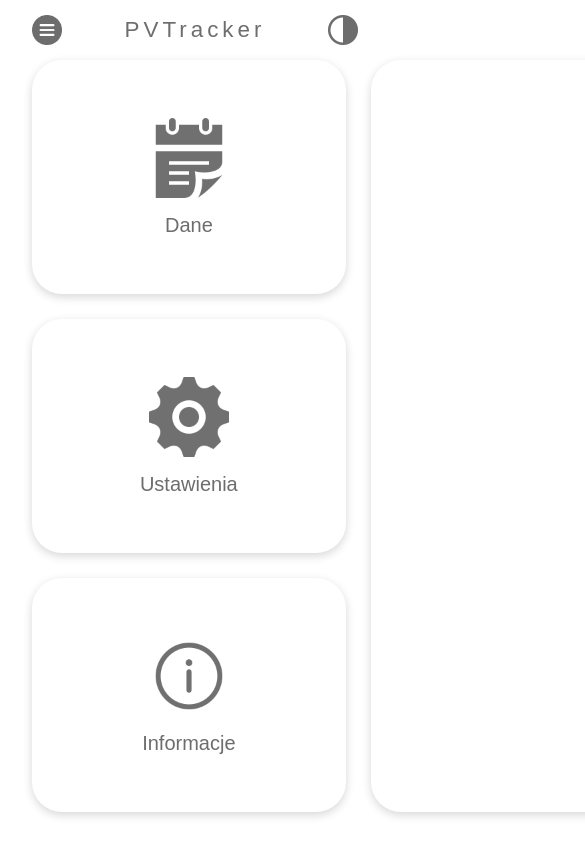
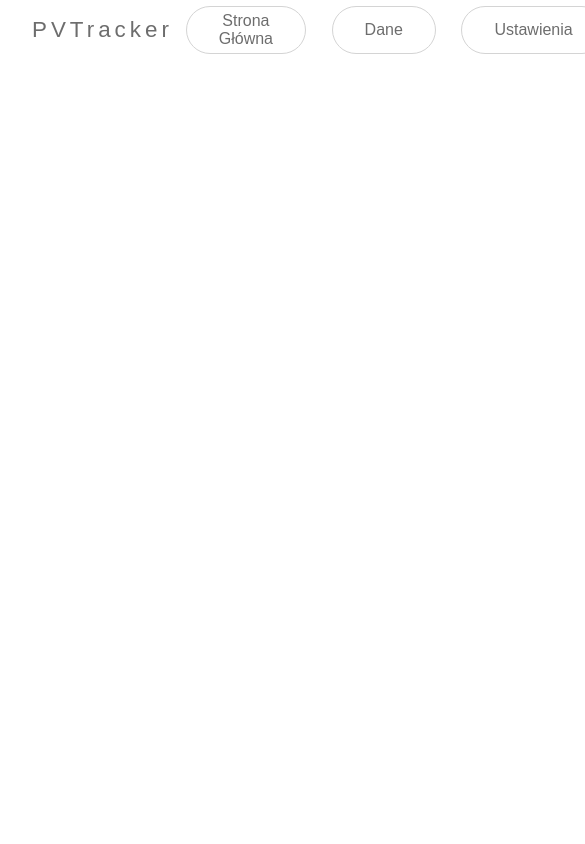
Before and after one commit to maxmarsz1/PV-Tracker-Frontend-V2, a React (Create React App) app: page /menu/1 in a window 390 px wide. Shown: the top 844 px of the page, 585 px wide, since content can reach past the window. Built offline with nearby package versions, Linux system fonts and the light colour scheme.

Commit message:
Changed hamburger menu to nav links

```diff
--- a/src/App.jsx
+++ b/src/App.jsx
@@ -10,7 +10,9 @@ import { DimmedContainer } from "./components/styles/Dimmed.styled";
 import Navbar from "./components/Navbar";
 import Sidebar from "./components/Sidebar";
 import Home from "./Home";
-import MainMenu from "./MainMenu";
+import Data from "./Data";
+import Settings from "./Settings";
+import Info from "./Info";
 import { LightTheme, DarkTheme } from "./components/themes/Theme";
 
 
@@ -45,10 +47,9 @@ function App() {
           }
           <Routes>
             <Route path="/" element={<Home darkTheme={darkTheme}/>} />
-            <Route path="/menu/">
-              <Route path="" element={<MainMenu darkTheme={darkTheme}/>}/>
-              <Route path=":page" element={<MainMenu darkTheme={darkTheme}/>}/>
-            </Route>
+            <Route path="/data" element={<Data darkTheme={darkTheme}/>} />
+            <Route path="/settings" element={<Settings darkTheme={darkTheme}/>} />
+            <Route path="/info" element={<Info darkTheme={darkTheme}/>} />
           </Routes>
         </Router>
       </Container>
--- /dev/null
+++ b/src/Data.jsx
@@ -0,0 +1,15 @@
+import { DataContainer, DataItemHuge, HomeContainer } from './components/styles/Layout.styled'
+
+const Data = () => {
+  return (
+    <HomeContainer>
+      <DataContainer>
+        <DataItemHuge>
+          Data
+        </DataItemHuge>
+      </DataContainer>
+    </HomeContainer>
+  )
+}
+
+export default Data
--- /dev/null
+++ b/src/Info.jsx
@@ -0,0 +1,15 @@
+import { DataContainer, DataItemHuge, HomeContainer } from './components/styles/Layout.styled';
+
+const Info = () => {
+  return (
+    <HomeContainer>
+      <DataContainer>
+        <DataItemHuge>
+          Info
+        </DataItemHuge>
+      </DataContainer>
+    </HomeContainer>
+  )
+}
+
+export default Info
--- a/src/MainMenu.jsx
+++ /dev/null
@@ -1,47 +0,0 @@
-import { useNavigate, useParams } from "react-router-dom";
-import { DataContainer, DataItemBig, HomeContainer, MenuButton } from "./components/styles/Layout.styled";
-import GearLight from './components/assets/icons/gear_light.png';
-import GearDark from './components/assets/icons/gear_dark.png';
-import NoteLight from './components/assets/icons/note_light.png';
-import NoteDark from './components/assets/icons/note_dark.png';
-import InfoLight from './components/assets/icons/info_light.png';
-import InfoDark from './components/assets/icons/info_dark.png';
-import Settings from "./components/Settings";
-import Data from "./components/Data";
-import Info from "./components/Info";
-
-const MainMenu = ({darkTheme}) => {
-    const pages = {
-        'settings': <Settings/>,
-        'data': <Data/>,
-        'info': <Info/>
-    }
-    let {page} = useParams();
-    let navigate = useNavigate();
-
-  return (
-    <HomeContainer>
-        <DataContainer>
-            <MenuButton onClick={() => navigate('/menu/data')}>
-                <img src={darkTheme ? NoteDark : NoteLight} alt="note"/>
-                <span className="menu-title">Dane</span>
-            </MenuButton>
-            <MenuButton onClick={() => navigate('/menu/settings')}>
-                <img src={darkTheme ? GearDark : GearLight} alt="gear"/>
-                <span className="menu-title">Ustawienia</span>
-            </MenuButton>
-            <MenuButton onClick={() => navigate('/menu/info')}>
-                <img src={darkTheme ? InfoDark : InfoLight} alt="info"/>
-                <span className="menu-title">Informacje</span>
-            </MenuButton>
-            <DataItemBig>
-                {
-                 pages[page] ? pages[page] : <Data />
-                }
-            </DataItemBig>
-        </DataContainer>
-    </HomeContainer>
-  )
-}
-
-export default MainMenu
--- /dev/null
+++ b/src/Settings.jsx
@@ -0,0 +1,15 @@
+import { DataContainer, DataItemHuge, HomeContainer } from './components/styles/Layout.styled';
+
+const Settings = () => {
+  return (
+    <HomeContainer>
+      <DataContainer>
+        <DataItemHuge>
+          Settings
+        </DataItemHuge>
+      </DataContainer>
+    </HomeContainer>
+  )
+}
+
+export default Settings
--- a/src/components/Data.jsx
+++ /dev/null
@@ -1,9 +0,0 @@
-import React from 'react'
-
-const Data = () => {
-  return (
-    <div>Data</div>
-  )
-}
-
-export default Data
--- a/src/components/Info.jsx
+++ /dev/null
@@ -1,9 +0,0 @@
-import React from 'react'
-
-const Info = () => {
-  return (
-    <div>Info</div>
-  )
-}
-
-export default Info
--- a/src/components/Navbar.jsx
+++ b/src/components/Navbar.jsx
@@ -10,9 +10,17 @@ const Navbar = ({darkTheme, toggleTheme, toggleSidebar}) => {
   let navigate = useNavigate();
   return (
     <NavbarContainer>
-        <img src={darkTheme ? BurgerDark : BurgerLight} onClick={toggleSidebar} alt="burger" />
-        <span onClick={() => navigate('/')}>PVTracker</span>
-        <img src={darkTheme ? SwitchDark : SwitchLight} onClick={toggleTheme} alt="switch" />
+        <img className="burger-menu" src={darkTheme ? BurgerDark : BurgerLight} onClick={toggleSidebar} alt="burger" />
+        <span className="logo" onClick={() => navigate('/')}>PVTracker</span>
+        <span className="links">
+          <ul>
+            <li onClick={() => navigate('/')}>Strona Główna</li>
+            <li onClick={() => navigate('/data')}>Dane</li>
+            <li onClick={() => navigate('/settings')}>Ustawienia</li>
+            <li onClick={() => navigate('/info')}>Info</li>
+          </ul>
+          <img src={darkTheme ? SwitchDark : SwitchLight} onClick={toggleTheme} alt="switch" />
+        </span>
     </NavbarContainer>
   )
 }
--- a/src/components/Settings.jsx
+++ /dev/null
@@ -1,9 +0,0 @@
-import React from 'react'
-
-const Settings = () => {
-  return (
-    <div>Settings</div>
-  )
-}
-
-export default Settings
--- a/src/components/styles/Layout.styled.jsx
+++ b/src/components/styles/Layout.styled.jsx
@@ -120,3 +120,8 @@ export const DataItemBig = styled(DataItem)`
     grid-column: 2 / span 3;
     grid-row: 1 / span 3;
 `
+
+export const DataItemHuge = styled(DataItem)`
+    grid-column: 1 / span 4;
+    grid-row: 1 / span 3;
+`
--- a/src/components/styles/Navbar.styled.jsx
+++ b/src/components/styles/Navbar.styled.jsx
@@ -14,7 +14,39 @@ export const NavbarContainer = styled.div`
         cursor: pointer;
     }
 
-    span {
+    .burger-menu{
+        display: none;
+    }
+
+    .links{
+        display: flex;
+
+    }
+
+    .links ul{
+        list-style: none;
+        display: flex;
+    }
+
+    .links ul li{
+        margin: 0 .8rem;
+        padding: .3rem 2rem;
+        text-align: center;
+        border-radius: 50px;
+        transition: .3s background ease;
+        cursor: pointer;
+        color: ${({theme}) => theme.colors.text};
+        display: flex;
+        justify-content: center;
+        align-items: center;
+        border: 1px solid ${({theme}) => theme.colors.hover};
+    }
+
+    .links ul li:hover{
+        background-color: ${({theme}) => theme.colors.hover};
+    }
+
+    .logo {
         font-size: 1.4rem;
         font-weight: 100;
         letter-spacing: 4px;
--- a/src/components/themes/Theme.jsx
+++ b/src/components/themes/Theme.jsx
@@ -9,7 +9,7 @@ export const LightTheme = {
         text: '#6D6D6D',
         background: '#fff',
         background2: '#fff',
-        hover: '#eee',
+        hover: '#d4d4d4',
         menuHover: "linear-gradient(336deg, rgba(255,255,255,1) 0%, rgba(194,194,194,1) 56%, rgba(255,255,255,1) 100%);"
     },
     mainColors
```
